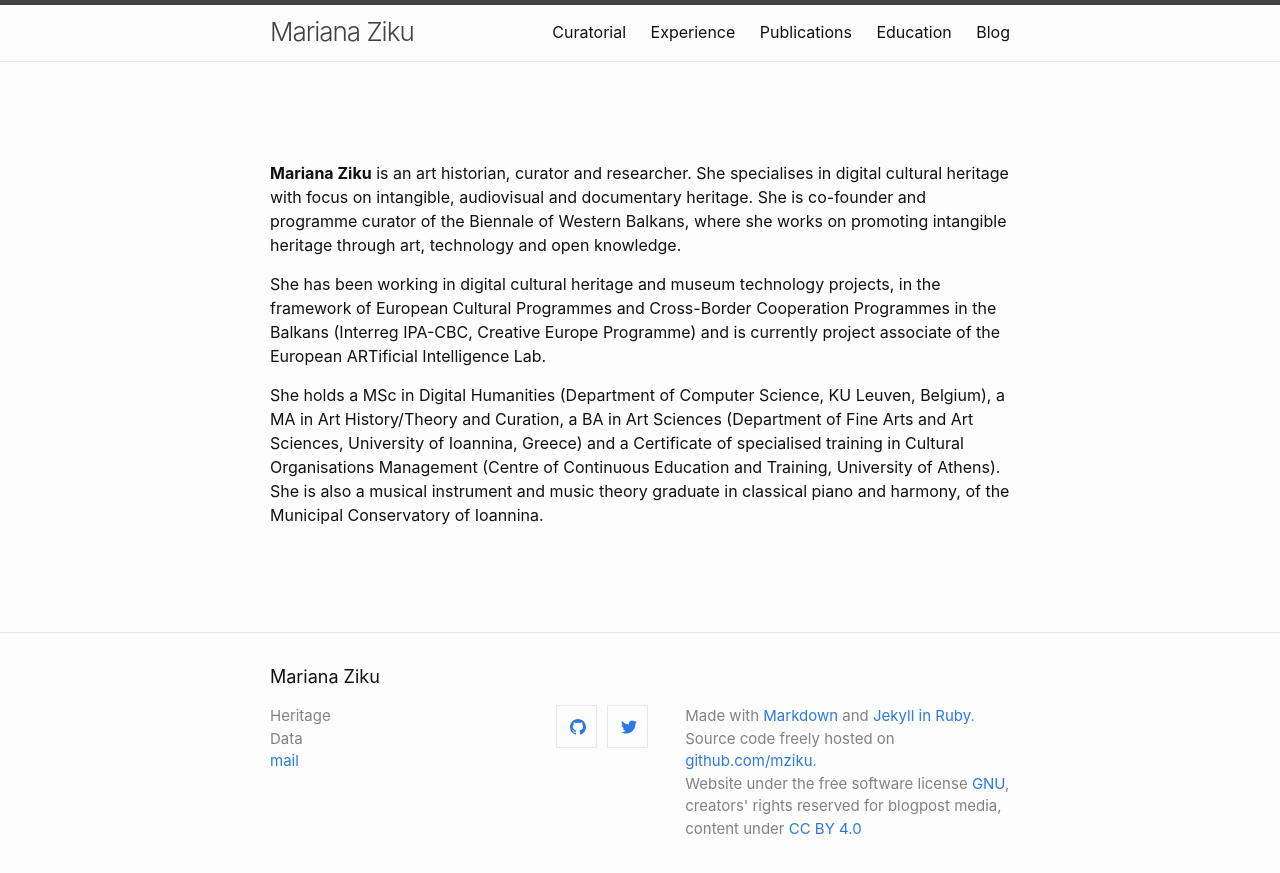
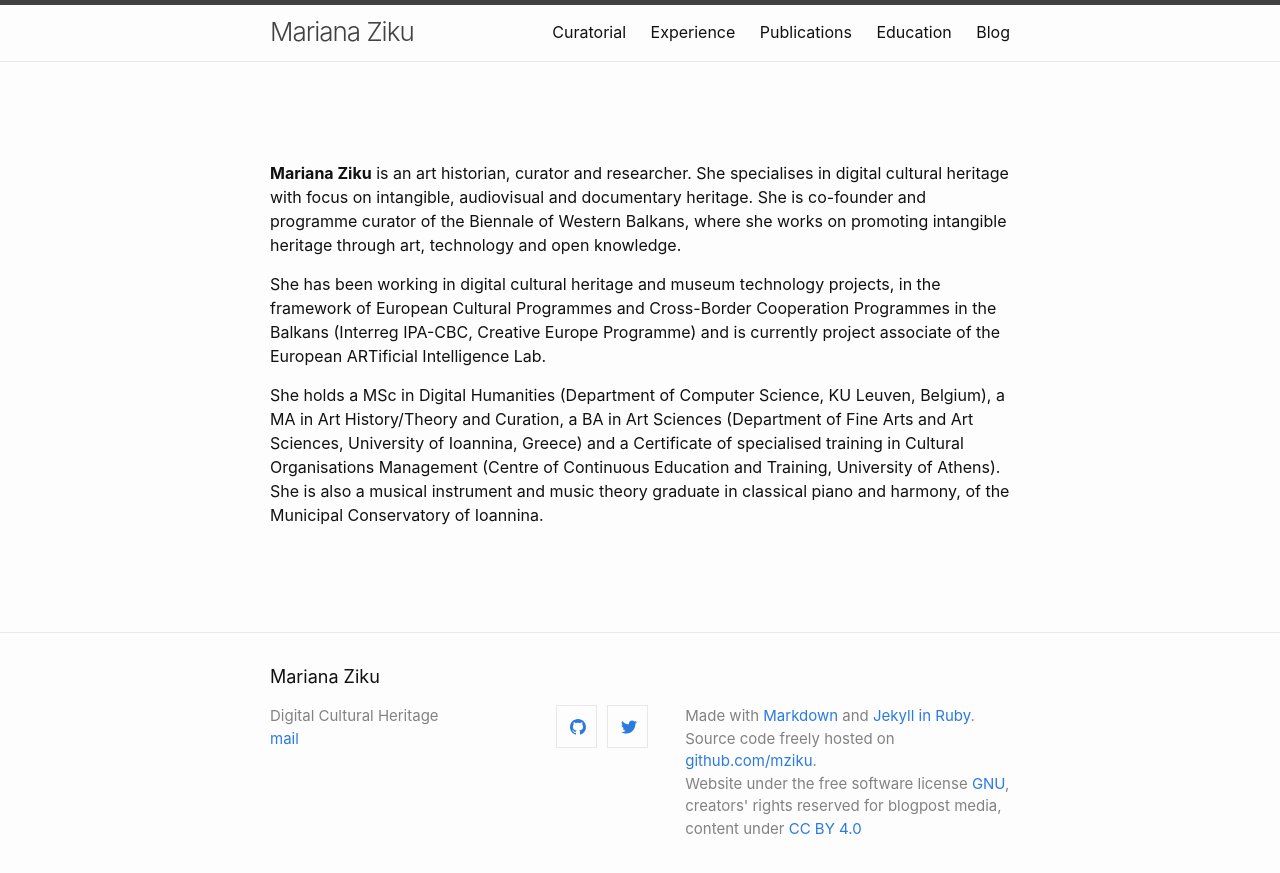
Before and after one commit to mziku/mziku.github.io, a Jekyll site: the page built from index.md, in a window 1280 px wide. Shown: the top 873 px of the page. Built offline with Jekyll 4.4.1, drawn with Linux system fonts in a browser that asks for light colours.

Commit message:
Update footer.html

```diff
--- a/_includes/footer.html
+++ b/_includes/footer.html
@@ -8,8 +8,8 @@
       <div class="footer-col-wrapper">
         <div class="footer-col footer-col-1">
           <ul class="contact-list">
-            <li class="p-name">Heritage</li><li>
-            <li class="p-name">Data</li>
+            <li class="p-name">Digital Cultural Heritage</li><li>
+            <li class="p-name"></li>
             <li><a class="u-email" href="mailto:ziku@mail.com">mail</a></li></ul>
         </div>
 
```
